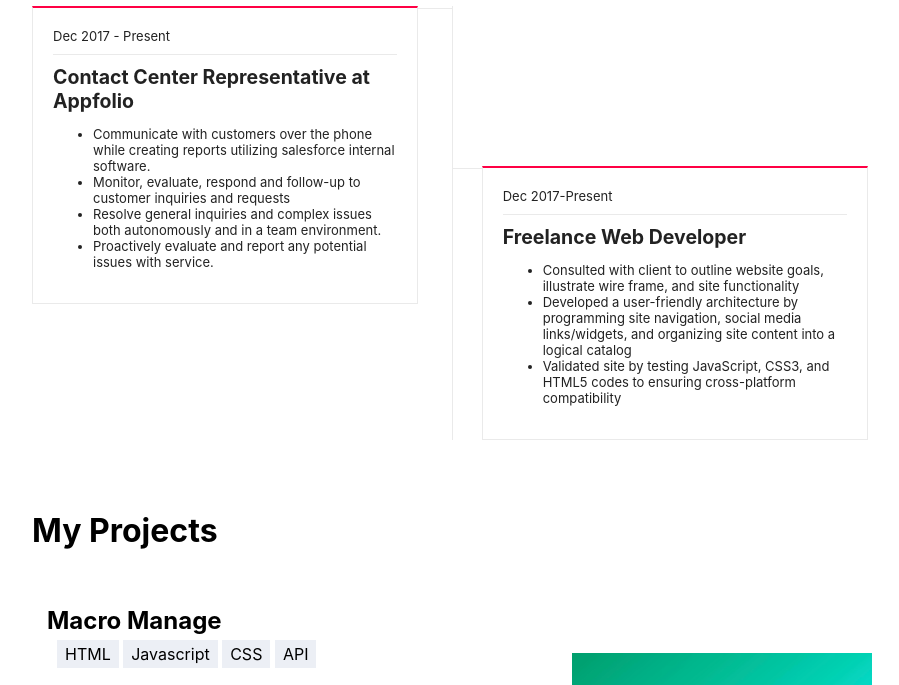
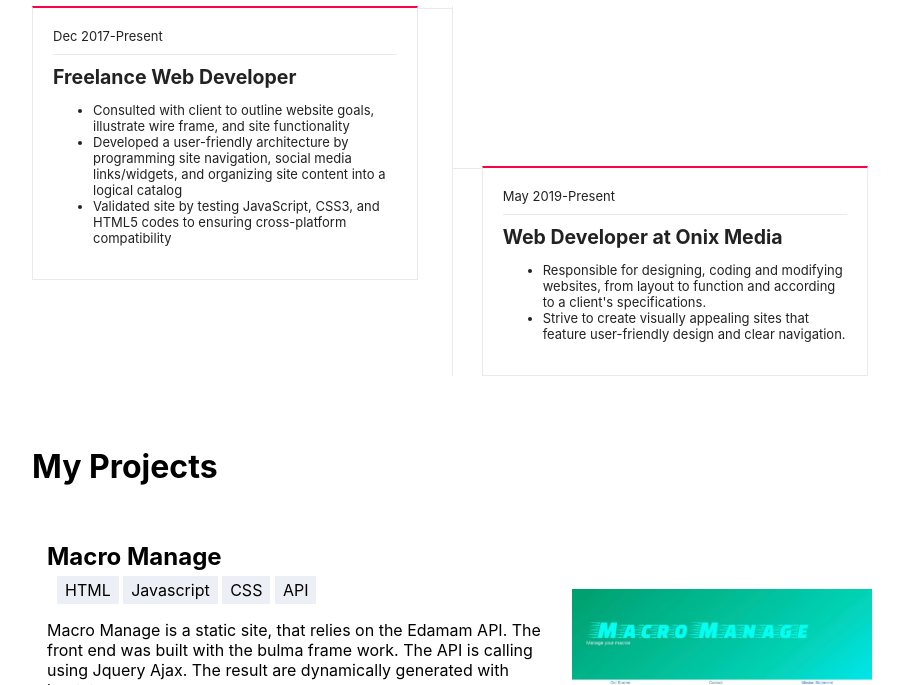
Before and after one commit to tunahorse/personal-page, a website: page index.html in a window 1280 px wide. Shown: the part 652-1337 px from the top of the page, without its empty margins (188-1087 px from the left). Drawn offline with Linux system fonts and the light colour scheme.

Commit message:
updates for portfolio

```diff
--- a/index.html
+++ b/index.html
@@ -15,7 +15,7 @@
   <div class="lead">
     <h1 class="lead__heading">Hi, I'm Fabian</h1>
     <div class="lead__sub">
-      I'm a freelance developer with 1 year of experience, having worked with various clients. I enjoy building everything from small business sites to rich interactive web apps.
+      I'm a freelance developer with 2 year's of experience, having worked with various clients. I enjoy building everything from small business sites to rich interactive web apps.
     </div>
 
     <div class="call-to-action">
@@ -54,28 +54,7 @@
   <h1>Experience</h1>
   <div class="timeline">
     <div class="timeline__line"></div>
-      <div class="timeline__item">
-        <div class="experience">
-          <header class="experience__header">Dec 2017 - Present</header>
-          <h2 class="experience__name">
-            Contact Center Representative at Appfolio
-          </h2>
-          <div class="skill-tags">
-          </div>
-          <p></p>
-          <ul>
-              <li>Communicate with customers over the phone while creating reports utilizing salesforce internal software.
 
-</li>
-              <li>Monitor, evaluate, respond and follow-up to customer inquiries and requests
-
-</li>
-              <li>Resolve general inquiries and complex issues both autonomously and in a team environment.</li>
-              <li>
-Proactively evaluate and report any potential issues with service.</li>
-          </ul>
-        </div>
-      </div>
       <div class="timeline__item">
         <div class="experience">
           <header class="experience__header"> Dec 2017-Present</header>
@@ -95,6 +74,29 @@ Proactively evaluate and report any potential issues with service.</li>
           </ul>
         </div>
       </div>
+
+      <div class="timeline__item">
+        <div class="experience">
+          <header class="experience__header"> May 2019-Present</header>
+          <h2 class="experience__name">
+          Web Developer at Onix Media
+          </h2>
+          <div class="skill-tags">
+          </div>
+          <p></p>
+          <ul>
+             <li>Responsible for designing, coding and modifying websites, from layout to function and according to a client's specifications.</li>
+
+            <li>Strive to create visually appealing sites that feature user-friendly design and clear navigation.</li>
+          </ul>
+        </div>
+      </div>
+
+
+
+
+
+
   </div>
 </div>
     <div class="container project-container">
```
